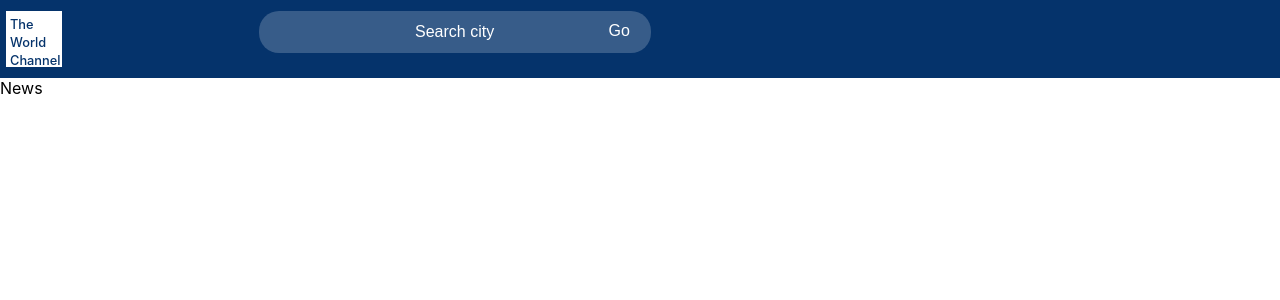
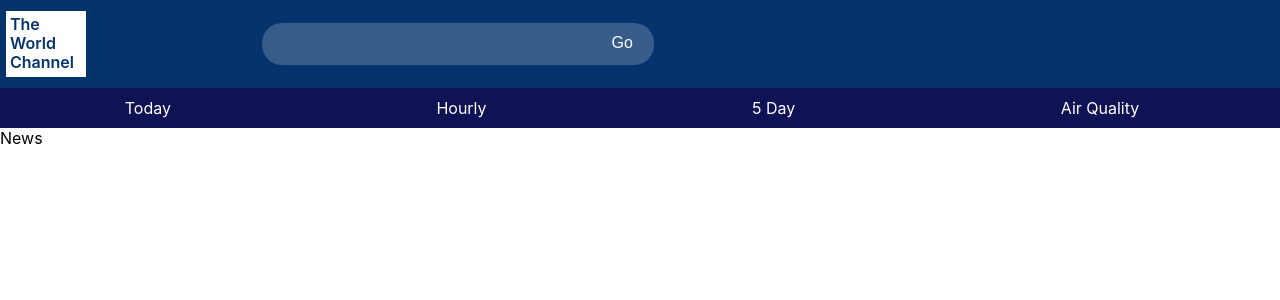
Before and after one commit to AntonShilin/theworldweather, a React (Create React App) app: page / in a window 1280 px wide. Shown: the top 300 px of the page. Built offline with nearby package versions, Linux system fonts and the light colour scheme.

Commit message:
add subnav

```diff
--- a/src/App.js
+++ b/src/App.js
@@ -1,12 +1,14 @@
 import Nav from "./Componnents/Nav/Nav";
 import { BrowserRouter as Router, Route, Routes } from "react-router-dom";
 import News from "./Pages/News/News.jsx";
+import Subnav from "./Componnents/Subnav/Subnav.jsx";
 
 function App() {
   return (
     <Router>
       <div className="app">
         <Nav />
+        <Subnav/>
         <div className="content">
           <Routes>
             <Route path="/" element={<News />} />
--- a/src/Componnents/Logo/Logo.module.css
+++ b/src/Componnents/Logo/Logo.module.css
@@ -1,17 +1,19 @@
 .logobox {
-  width: 20%;
+  margin-right: 1rem;
 }
 
 .logo {
   background-color: #fff;
-  width: 3rem;
-  height: 3rem;
+  max-width: 4.5rem;
+  max-height: 4.5rem;
   padding: 0.25rem;
 }
 
 .logo a {
   color: #05336b;
-  font-weight: 500;
-  font-size: 0.8rem;
+  font-weight: 600;
+  font-size: 1rem;
   text-decoration: none;
+  overflow: hidden;
+  line-height: 1.2em;
 }
--- a/src/Componnents/Nav/Nav.module.css
+++ b/src/Componnents/Nav/Nav.module.css
@@ -7,5 +7,8 @@
     margin: 0 auto;
     line-height: 1rem;
     box-sizing: border-box;
-    display: flex;
+    align-items: center;
+    display: grid;
+    grid-gap: 3px;
+    grid-template-columns: 20% 70%;
 }
--- a/src/Componnents/Search/Search.module.css
+++ b/src/Componnents/Search/Search.module.css
@@ -1,6 +1,5 @@
 .form {
   max-width: 380px;
-  width: 80%;
 }
 
 .searchbox {
@@ -16,6 +15,13 @@
   background-color: #ffffff33;
   text-align: center;
   width: 100%;
+}
+
+.search:focus {
+  outline: none;
+}
+.search::placeholder {
+  color: transparent !important;
 }
 
 .search::placeholder {
--- /dev/null
+++ b/src/Componnents/Subnav/Subnav.jsx
@@ -0,0 +1,26 @@
+import React from "react";
+import styles from "../Subnav/Subnav.module.css";
+import { Link } from "react-router-dom";
+
+class Subnav extends React.Component {
+  constructor(props) {
+    super(props);
+    this.state = { items: ["today", "hourly", "5 day", "air quality"] };
+  }
+  render() {
+    const { items } = this.state;
+    return (
+      <div className={styles.subnav}>
+        {items.map((name, i) => (
+          <div className={styles.item} key={i}>
+            <Link to="#" className={styles.link}>
+              {name}
+            </Link>
+          </div>
+        ))}
+      </div>
+    );
+  }
+}
+
+export default Subnav;
--- /dev/null
+++ b/src/Componnents/Subnav/Subnav.module.css
@@ -0,0 +1,23 @@
+.subnav {
+  max-width: 1500px;
+  margin: 0 auto;
+  background-color: #0f1255;
+  height: 2.5rem;
+  display: flex;
+  justify-content: space-around;
+}
+
+.item {
+  margin-right: 1rem;
+  height: 2.5rem;
+  display: inline-block;
+  padding: 10px 0;
+  border-bottom: 2px solid #0000;
+  text-align: center;
+}
+
+.link {
+  text-transform: capitalize;
+  color: #fff;
+  text-decoration: none;
+}
```
